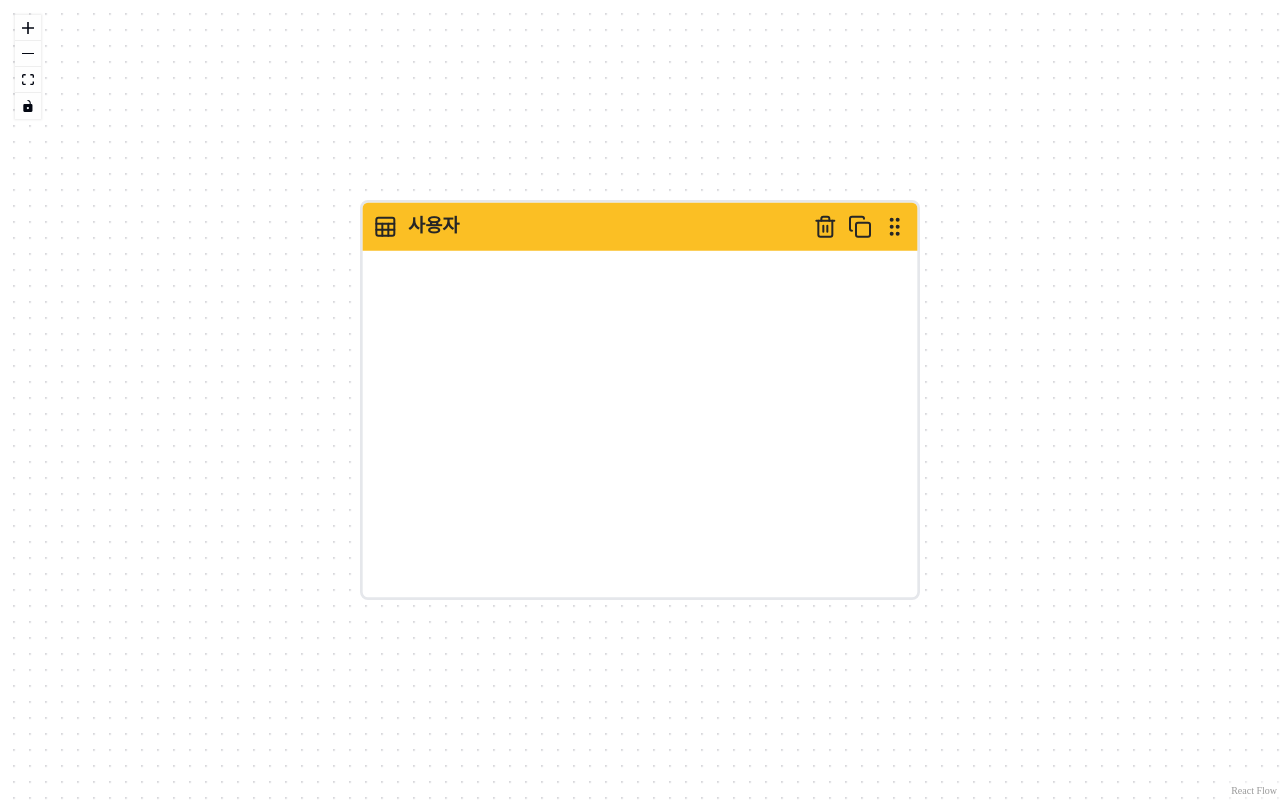
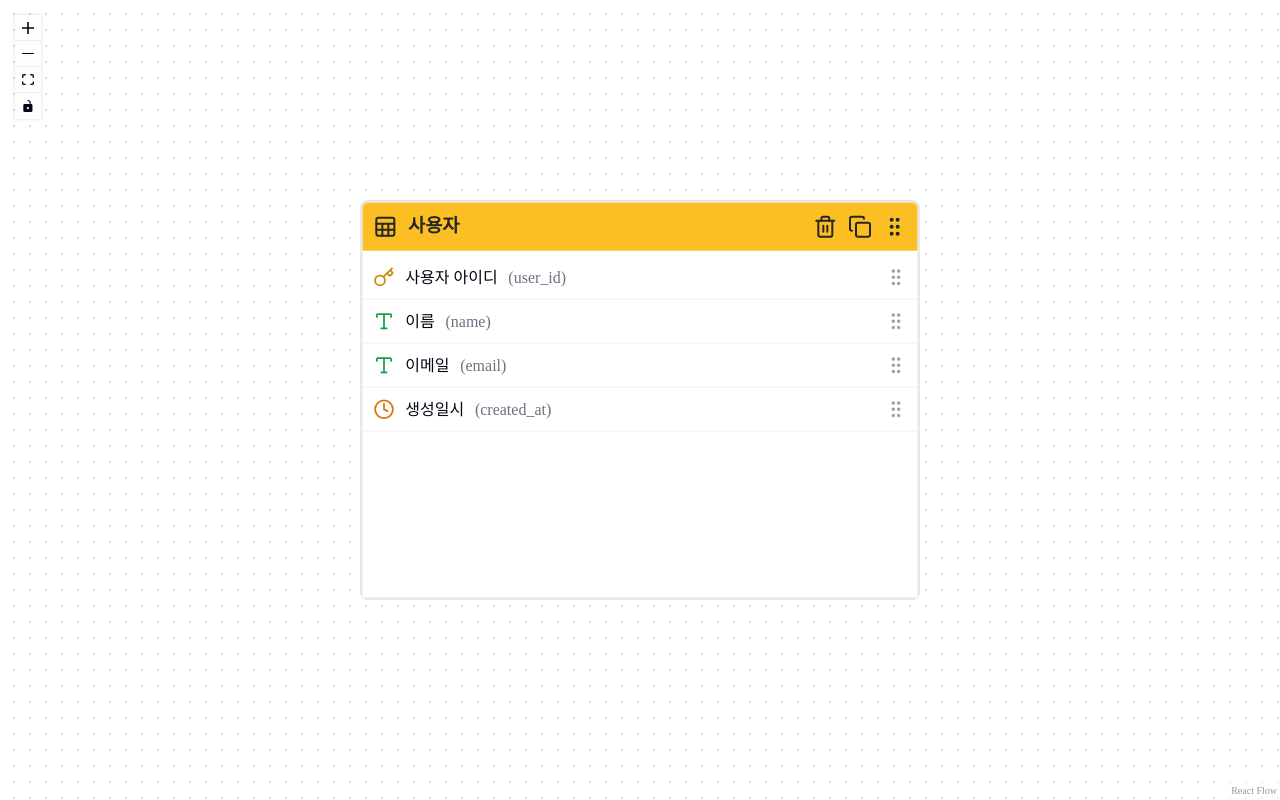
Before and after one commit to jcy97/schema-studio, a Next.js app: page /editor in a window 1280 px wide. Built offline with nearby package versions, Linux system fonts and the light colour scheme.

Commit message:
[feat] Sort the order of nodes

```diff
--- a/app/editor/_components/SchemaEditor.tsx
+++ b/app/editor/_components/SchemaEditor.tsx
@@ -10,7 +10,7 @@ import {
   useEdgesState,
   useNodesState,
 } from "@xyflow/react";
-import React, { useEffect } from "react";
+import React, { DragEventHandler, useEffect } from "react";
 import DeleteableEdge from "./edges/DeletableEdge";
 import NodeComponent from "./nodes/NodeComponent";
 import "@xyflow/react/dist/style.css";
@@ -30,6 +30,10 @@ function SchemaEditor() {
   const [nodes, setNodes, onNodesChange] = useNodesState<AppNode>(initialNodes);
   const [edges, setEdges, onEdgesChange] = useEdgesState<Edge>([]);
 
+  const onNodeDragOver = (event: React.MouseEvent, node: AppNode) => {
+    console.log(12345678);
+  };
+
   return (
     <main className="w-full h-full">
       <ReactFlow
@@ -38,6 +42,7 @@ function SchemaEditor() {
         //자동 저장 구현을 원할경우 아래 체인지 함수에 뮤테이션 걸어주면 된다.
         onEdgesChange={onEdgesChange}
         onNodesChange={onNodesChange}
+        onNodeDragStart={onNodeDragOver}
         nodeTypes={nodeTypes}
         edgeTypes={edgeTypes}
         snapToGrid
--- a/app/editor/_components/nodes/NodeComponent.tsx
+++ b/app/editor/_components/nodes/NodeComponent.tsx
@@ -1,14 +1,24 @@
-import { AppNodeData } from "@/types/appNode";
+import { AppNodeData, Column } from "@/types/appNode";
 import { NodeProps } from "@xyflow/react";
-import React, { memo } from "react";
+import React, { memo, useState, useCallback } from "react";
 import NodeCard from "./NodeCard";
 import NodeHeader from "./NodeHeader";
+import NodeList from "./NodeList";
 
 const NodeComponent = memo((props: NodeProps) => {
   const nodeData = props.data as AppNodeData;
+  const [columns, setColumns] = useState(nodeData.columns);
+
+  const handleColumnsChange = useCallback((updatedColumns: Column[]) => {
+    setColumns(updatedColumns);
+    // 필요에 따라 여기서 부모 컴포넌트나 상태 관리 라이브러리에 변경 사항을 전달할 수 있습니다
+    // 예: props.onNodeChange({ ...nodeData, columns: updatedColumns });
+  }, []);
+
   return (
     <NodeCard nodeId={props.id} isSelected={!!props.selected}>
       <NodeHeader logicalName={nodeData.logicalName} color={nodeData.color} />
+      <NodeList columns={columns} onColumnsChange={handleColumnsChange} />
     </NodeCard>
   );
 });
--- /dev/null
+++ b/app/editor/_components/nodes/NodeItem.tsx
@@ -0,0 +1,78 @@
+import { Column } from "@/types/appNode";
+import React from "react";
+import {
+  Key,
+  Hash,
+  BarChart2,
+  Type,
+  AlignLeft,
+  Calendar,
+  Clock,
+  ToggleRight,
+  Database,
+  GripVertical,
+} from "lucide-react";
+
+function NodeItem({
+  item,
+  index,
+  onGripMouseDown,
+}: {
+  item: Column;
+  index: number;
+  onGripMouseDown: (e: React.MouseEvent, index: number) => void;
+}) {
+  // 컬럼 유형에 따른 아이콘 렌더링 함수
+  const renderColumnIcon = (): JSX.Element => {
+    // Primary Key인 경우 Key 아이콘 반환
+    if (item.constraints.isPrimaryKey) {
+      return <Key className="w-4 h-4 text-yellow-600 mr-2" />;
+    }
+
+    // Primary Key가 아닌 경우 데이터 타입에 따라 아이콘 반환
+    switch (item.dataType) {
+      case "int":
+        return <Hash className="w-4 h-4 text-blue-600 mr-2" />;
+      case "float":
+      case "decimal":
+        return <BarChart2 className="w-4 h-4 text-indigo-600 mr-2" />;
+      case "varchar":
+      case "char":
+        return <Type className="w-4 h-4 text-green-600 mr-2" />;
+      case "text":
+        return <AlignLeft className="w-4 h-4 text-teal-600 mr-2" />;
+      case "date":
+        return <Calendar className="w-4 h-4 text-orange-600 mr-2" />;
+      case "datetime":
+        return <Clock className="w-4 h-4 text-amber-600 mr-2" />;
+      case "boolean":
+        return <ToggleRight className="w-4 h-4 text-purple-600 mr-2" />;
+      default:
+        return <Database className="w-4 h-4 text-gray-600 mr-2" />;
+    }
+  };
+
+  return (
+    <div
+      className="flex items-center p-2 border-b border-gray-100 hover:bg-gray-50"
+      data-index={index}
+    >
+      {renderColumnIcon()}
+      <p className="font-medium">{item.logicalName}</p>
+      <span className="text-xs text-gray-500 ml-2">({item.physicalName})</span>
+      {/* nodrag를 통해 노드 드래그 이벤트 비활성화 */}
+      <div
+        className="ml-auto cursor-grab nodrag"
+        onMouseDown={(e) => {
+          e.preventDefault();
+          e.stopPropagation();
+          onGripMouseDown(e, index);
+        }}
+      >
+        <GripVertical className="w-4 h-4 text-gray-400" />
+      </div>
+    </div>
+  );
+}
+
+export default NodeItem;
--- /dev/null
+++ b/app/editor/_components/nodes/NodeList.tsx
@@ -0,0 +1,160 @@
+import { Column } from "@/types/appNode";
+import React, { useState, useCallback, useEffect, useRef } from "react";
+import NodeItem from "./NodeItem";
+
+function NodeList({
+  columns,
+  onColumnsChange,
+}: {
+  columns: Column[];
+  onColumnsChange?: (updatedColumns: Column[]) => void;
+}) {
+  // 내부 상태로 컬럼 관리
+  const [localColumns, setLocalColumns] = useState<Column[]>(
+    [...columns].sort((a, b) => a.order - b.order)
+  );
+
+  const [isDragging, setIsDragging] = useState(false);
+  const [draggedIndex, setDraggedIndex] = useState<number | null>(null);
+  const [dragOverIndex, setDragOverIndex] = useState<number | null>(null);
+
+  const listRef = useRef<HTMLDivElement>(null);
+
+  // 그립 핸들에서 마우스 다운 이벤트 처리
+  const handleGripMouseDown = useCallback(
+    (e: React.MouseEvent, index: number) => {
+      e.stopPropagation(); // reactFlow의 이벤트 전파 방지
+      setIsDragging(true);
+      setDraggedIndex(index);
+
+      // 드래그하는 동안 텍스트 선택 방지
+      document.body.style.userSelect = "none";
+
+      // 배경색 변경으로 현재 드래그 중인 아이템 표시
+      const items = listRef.current?.querySelectorAll(".flex");
+      if (items && items[index]) {
+        (items[index] as HTMLElement).style.backgroundColor = "#f3f4f6";
+      }
+    },
+    []
+  );
+
+  // 마우스 이동 이벤트 처리
+  const handleMouseMove = useCallback(
+    (e: MouseEvent) => {
+      if (!isDragging || draggedIndex === null || !listRef.current) return;
+
+      // 마우스 위치에 있는 요소 찾기
+      const itemElements = listRef.current.querySelectorAll(".flex");
+      const mouseY = e.clientY;
+
+      let overIndex: number | null = null;
+
+      // 마우스가 어떤 아이템 위에 있는지 확인
+      itemElements.forEach((element, index) => {
+        const rect = element.getBoundingClientRect();
+        if (mouseY >= rect.top && mouseY <= rect.bottom) {
+          overIndex = index;
+        }
+      });
+
+      if (overIndex !== null && overIndex !== draggedIndex) {
+        setDragOverIndex(overIndex);
+
+        // 드래그 오버 효과 적용
+        itemElements.forEach((element, index) => {
+          const el = element as HTMLElement;
+          if (index === overIndex) {
+            el.style.borderTop = "2px solid #4f46e5";
+          } else {
+            el.style.borderTop = "";
+          }
+        });
+      }
+    },
+    [isDragging, draggedIndex]
+  );
+
+  // 마우스 업 이벤트 처리
+  const handleMouseUp = useCallback(() => {
+    if (!isDragging || draggedIndex === null || dragOverIndex === null) {
+      // 드래그 취소 시 스타일 초기화
+      if (listRef.current) {
+        const items = listRef.current.querySelectorAll(".flex");
+        items.forEach((item) => {
+          (item as HTMLElement).style.backgroundColor = "";
+          (item as HTMLElement).style.borderTop = "";
+        });
+      }
+
+      setIsDragging(false);
+      setDraggedIndex(null);
+      setDragOverIndex(null);
+      document.body.style.userSelect = "";
+      return;
+    }
+
+    // 아이템 순서 변경
+    if (draggedIndex !== dragOverIndex) {
+      const updatedColumns = [...localColumns];
+      const [draggedItem] = updatedColumns.splice(draggedIndex, 1);
+      updatedColumns.splice(dragOverIndex, 0, draggedItem);
+
+      // order 값 업데이트
+      const columnsWithUpdatedOrder = updatedColumns.map((col, index) => ({
+        ...col,
+        order: index,
+      }));
+
+      setLocalColumns(columnsWithUpdatedOrder);
+
+      // 상위 컴포넌트에 변경 사항 전달
+      if (onColumnsChange) {
+        onColumnsChange(columnsWithUpdatedOrder);
+      }
+    }
+
+    // 스타일 초기화
+    if (listRef.current) {
+      const items = listRef.current.querySelectorAll(".flex");
+      items.forEach((item) => {
+        (item as HTMLElement).style.backgroundColor = "";
+        (item as HTMLElement).style.borderTop = "";
+      });
+    }
+
+    // 상태 초기화
+    setIsDragging(false);
+    setDraggedIndex(null);
+    setDragOverIndex(null);
+    document.body.style.userSelect = "";
+  }, [isDragging, draggedIndex, dragOverIndex, localColumns, onColumnsChange]);
+
+  // 마우스 이벤트 리스너 설정/제거
+  useEffect(() => {
+    if (isDragging) {
+      document.addEventListener("mousemove", handleMouseMove);
+      document.addEventListener("mouseup", handleMouseUp);
+    }
+
+    return () => {
+      document.removeEventListener("mousemove", handleMouseMove);
+      document.removeEventListener("mouseup", handleMouseUp);
+    };
+  }, [isDragging, handleMouseMove, handleMouseUp]);
+
+  return (
+    <div className="bg-white w-full h-full" ref={listRef}>
+      {localColumns.map((column, index) => (
+        <NodeItem
+          key={column.id}
+          item={column}
+          index={index}
+          onGripMouseDown={handleGripMouseDown}
+        />
+      ))}
+    </div>
+  );
+}
+
+export default NodeList;
--- a/sample.ts
+++ b/sample.ts
@@ -19,6 +19,7 @@ export const initialNodes: AppNode[] = [
           logicalName: "사용자 아이디",
           physicalName: "user_id",
           dataType: "int",
+          order: 0,
           constraints: {
             isPrimaryKey: true,
             isNotNull: true,
@@ -30,6 +31,7 @@ export const initialNodes: AppNode[] = [
           logicalName: "이름",
           physicalName: "name",
           dataType: "varchar",
+          order: 1,
           typeOptions: {
             length: 100,
           },
@@ -42,6 +44,7 @@ export const initialNodes: AppNode[] = [
           logicalName: "이메일",
           physicalName: "email",
           dataType: "varchar",
+          order: 2,
           typeOptions: {
             length: 255,
           },
@@ -55,6 +58,7 @@ export const initialNodes: AppNode[] = [
           logicalName: "생성일시",
           physicalName: "created_at",
           dataType: "datetime",
+          order: 3,
           constraints: {
             isNotNull: true,
             defaultValue: "CURRENT_TIMESTAMP",
--- a/types/appNode.ts
+++ b/types/appNode.ts
@@ -31,6 +31,7 @@ export interface Column {
   logicalName: string; // 한글 이름
   physicalName: string; // 실제 컬럼;
   dataType: ColumnDataType;
+  order: number; // 정렬순서
   typeOptions?: {
     length?: number; // varchar(255)와 같은 길이
     precision?: number; // decimal(10,2)의 10
```
Also changed, not shown: contexts/NodeFlowContext.tsx (added).
